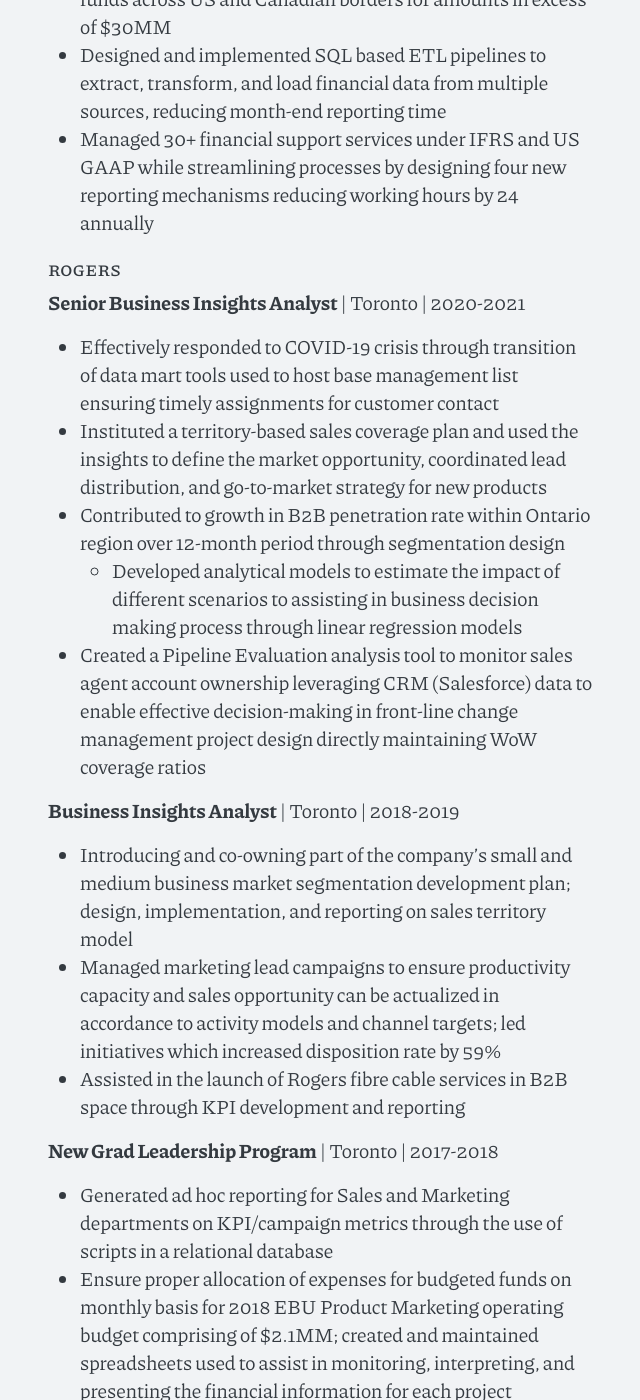
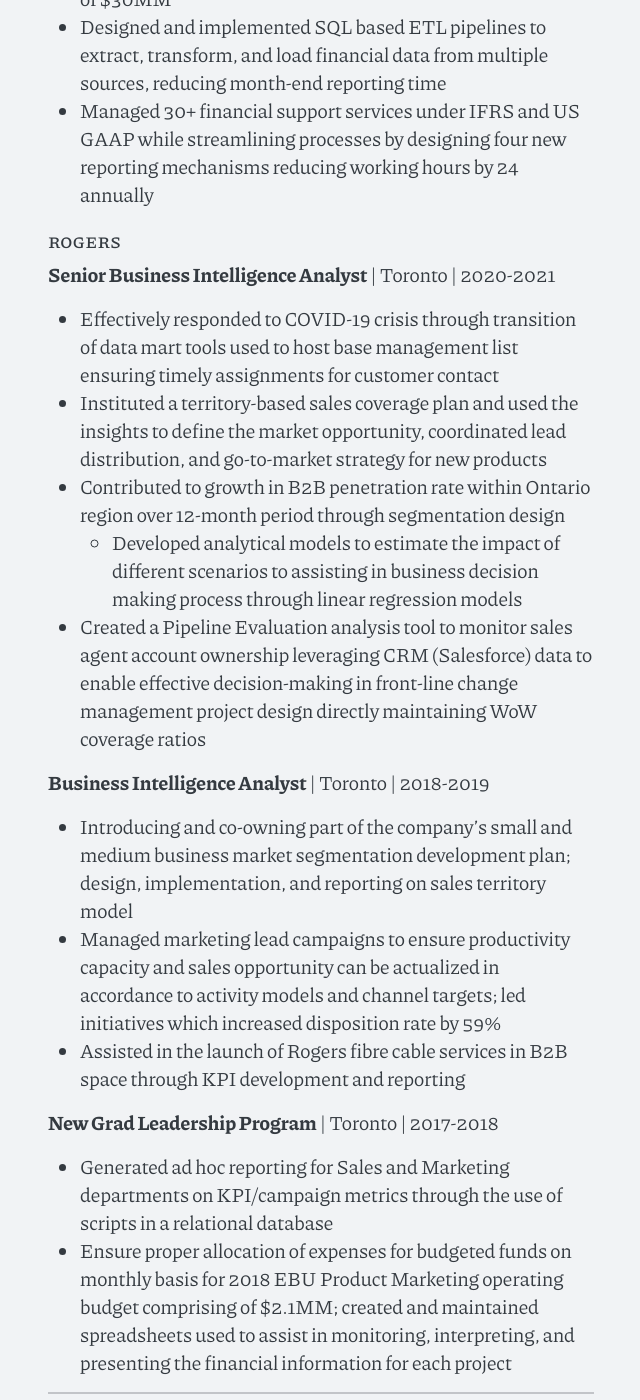
Before and after one commit to sahil-s-lab/portfolio, a Jekyll site: the page built from cv.md, in a window 1280 px wide and 1400 px high, scrolled down 1077 px. Shown: the whole window, without its empty margins (319-959 px from the left). Built offline with Jekyll 4.4.1, drawn with Linux system fonts in a browser that asks for light colours; some web fonts are replaced; some of the changed text lies outside the part shown.

Commit message:
Update cv.md

```diff
--- a/cv.md
+++ b/cv.md
@@ -40,14 +40,14 @@
 - Managed 30+ financial support services under IFRS and US GAAP while streamlining processes by designing four new reporting mechanisms reducing working hours by 24 annually
 
 ### Rogers
-**Senior Business Insights Analyst** | Toronto | 2020-2021
+**Senior Business Intelligence Analyst** | Toronto | 2020-2021
 - Effectively responded to COVID-19 crisis through transition of data mart tools used to host base management list ensuring timely assignments for customer contact
 - Instituted a territory-based sales coverage plan and used the insights to define the market opportunity, coordinated lead distribution, and go-to-market strategy for new products
 - Contributed to growth in B2B penetration rate within Ontario region over 12-month period through segmentation design
   - Developed analytical models to estimate the impact of different scenarios to assisting in business decision making process through linear regression models
 - Created a Pipeline Evaluation analysis tool to monitor sales agent account ownership leveraging CRM (Salesforce) data to enable effective decision-making in front-line change management project design directly maintaining WoW coverage ratios
 
-**Business Insights Analyst** | Toronto | 2018-2019
+**Business Intelligence Analyst** | Toronto | 2018-2019
 - Introducing and co-owning part of the company's small and medium business market segmentation development plan; design, implementation, and reporting on sales territory model
 - Managed marketing lead campaigns to ensure productivity capacity and sales opportunity can be actualized in accordance to activity models and channel targets; led initiatives which increased disposition rate by 59%
 - Assisted in the launch of Rogers fibre cable services in B2B space through KPI development and reporting
```
Also changed, not shown: other parts of cv.md (+1 -1 lines).
